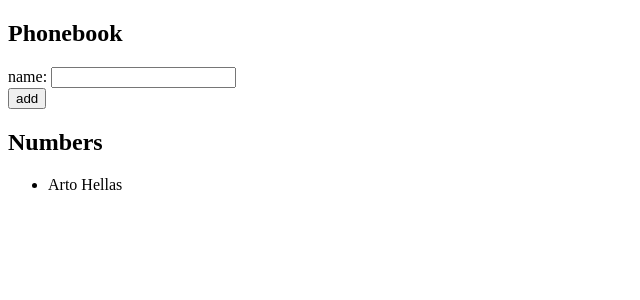
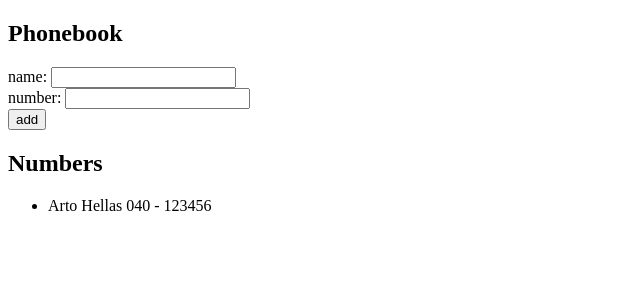
Before and after one commit to phonz-dev/full_stack_open, a React (Create React App) app in the folder part2/phonebook/: page / in a window 1280 px wide. Shown: the top 300 px of the page, without its empty margins (0-640 px from the left). Built offline with nearby package versions, Linux system fonts and the light colour scheme.

Commit message:
Finish exercise 2.8

```diff
--- a/part2/phonebook/src/App.js
+++ b/part2/phonebook/src/App.js
@@ -1,8 +1,11 @@
 import { useState } from "react";
 
 const App = () => {
-	const [persons, setPersons] = useState([{ name: "Arto Hellas" }]);
+	const [persons, setPersons] = useState([
+		{ name: "Arto Hellas", number: "040 - 123456" },
+	]);
 	const [newName, setNewName] = useState("");
+	const [newNumber, setNewNumber] = useState("");
 
 	const addPerson = (event) => {
 		event.preventDefault();
@@ -12,13 +15,18 @@
 			return;
 		}
 
-		const newPerson = { name: newName };
+		const newPerson = { name: newName, number: newNumber };
 		setPersons(persons.concat(newPerson));
 		setNewName("");
+		setNewNumber("");
 	};
 
-	const handleInput = (event) => {
+	const handleNewName = (event) => {
 		setNewName(event.target.value);
+	};
+
+	const handleNewNumber = (event) => {
+		setNewNumber(event.target.value);
 	};
 
 	return (
@@ -26,8 +34,12 @@
 			<h2>Phonebook</h2>
 			<form onSubmit={addPerson}>
 				<div>
-					name: <input value={newName} onChange={handleInput} />
+					name: <input value={newName} onChange={handleNewName} />
 				</div>
+				<div>
+					number: <input value={newNumber} onChange={handleNewNumber} />
+				</div>
+
 				<div>
 					<button type="submit">add</button>
 				</div>
@@ -35,7 +47,9 @@
 			<h2>Numbers</h2>
 			<ul>
 				{persons.map((person) => (
-					<li key={person.name}>{person.name}</li>
+					<li key={person.name}>
+						{person.name} {person.number}
+					</li>
 				))}
 			</ul>
 		</div>
```
